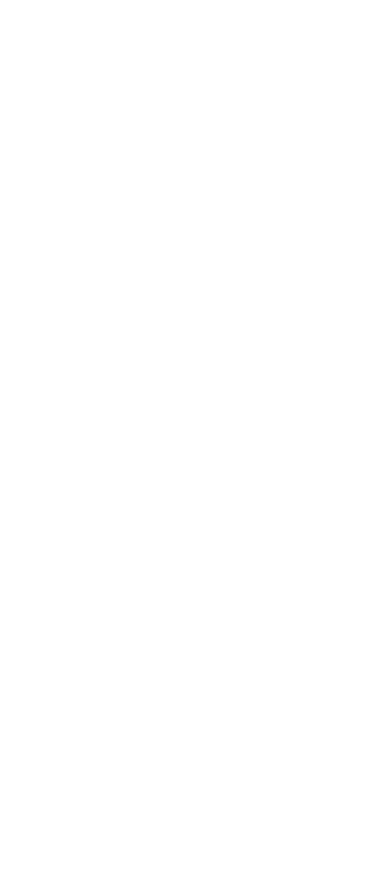
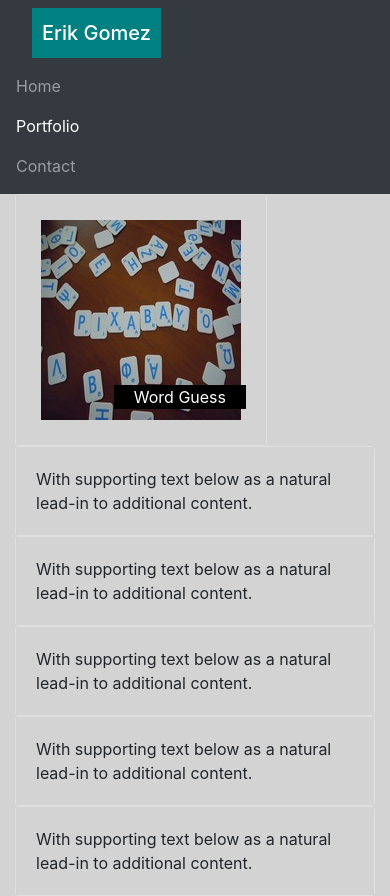
Before and after one commit to egome019/aboutMe-1, a plain HTML site: page portfolio.html in a window 390 px wide. Before the commit the page ends 844 px from the top, so only its background shows below. Drawn offline with nearby package versions, Linux system fonts and the light colour scheme.

Commit message:
updated html files and added an image

```diff
--- a/portfolio.html
+++ b/portfolio.html
@@ -0,0 +1,71 @@
+<!DOCTYPE html>
+<html lang="en">
+<head>
+    <meta charset="UTF-8">
+    <meta name="viewport" content="width=device-width, initial-scale=1.0, shrink-to-fit=no">
+    <title>About Me: Erik Gomez</title>
+
+    <link rel="stylesheet" type="text/css" href="./reset.css">
+    <link rel="stylesheet" href="https://stackpath.bootstrapcdn.com/bootstrap/4.5.0/css/bootstrap.min.css" integrity="sha384-9aIt2nRpC12Uk9gS9baDl411NQApFmC26EwAOH8WgZl5MYYxFfc+NcPb1dKGj7Sk" crossorigin="anonymous">
+    <link rel="stylesheet" type="text/css" href="./style.css">
+</head>
+<body>
+
+        <nav class="navbar navbar-expand-lg navbar-dark bg-dark static-top">
+            <span class="navbar-brand h1 nb1">Erik Gomez</span>
+
+            <div class="navbar-collapse" id="navbarSupportedContent">
+                <ul class="navbar-nav ml-auto">
+                    <li class="nav-item ">
+                        <a class="nav-link" href="index.html">Home</a>
+                    </li>
+                    <li class="nav-item active">
+                        <a class="nav-link" href="portfolio.html">Portfolio <span class="sr-only">(current)</span></a>
+                    </li>
+                    <li class="nav-item">
+                        <a class="nav-link" href="contact.html">Contact</a>
+                    </li>
+                </ul>
+            </div>
+        </nav>
+
+        <section class="container">
+            <section class="row rowbg">
+                <section class="col-sm-6">
+                  <section class="card portcard">
+                    <section class="card-body">
+                      <img src="./images/word guess1.jpg" class="img-fluid img1" alt="Responsive Game of word tiles scattered">
+                      <p class="text-block"> Word Guess</p>
+                    </section>
+                  </section>
+                  <section class="card portcard">
+                    <section class="card-body">
+                      <p class="card-text">With supporting text below as a natural lead-in to additional content.</p>
+                    </section>
+                  </section>
+                  <section class="card portcard">
+                    <section class="card-body">
+                      <p class="card-text">With supporting text below as a natural lead-in to additional content.</p>
+                    </section>
+                  </section>
+                </section>
+                <section class="col-sm-6">
+                  <section class="card portcard">
+                    <section class="card-body">
+                      <p class="card-text">With supporting text below as a natural lead-in to additional content.</p>
+                    </section>
+                  </section>
+                  <section class="card portcard">
+                    <section class="card-body">
+                      <p class="card-text">With supporting text below as a natural lead-in to additional content.</p>
+                    </section>
+                  </section>
+                  <section class="card portcard">
+                    <section class="card-body">
+                      <p class="card-text">With supporting text below as a natural lead-in to additional content.</p>
+                    </section>
+                  </section>
+                </section>
+            </section>
+        </section>
+</body>
--- a/style.css
+++ b/style.css
@@ -1,7 +1,154 @@
-body {
-    background-color:red;
+*{
+  box-sizing: border-box;
 }
 
-header {
-    width: 100%;
+body {
+    background-color: black;
 }
+
+.wrapper {
+  /* Box-model */
+  width: 1024px;
+  padding: 20px;
+}
+
+
+section {
+    background-color: lightgray;
+}
+
+
+
+.nb1{
+  margin-left: 1rem;
+  background-color: teal;
+  padding: 10px;
+
+}
+
+.nb2{
+  flex-basis: auto;
+  display: flex!important;
+}
+
+.abme {
+    width: 300px;
+    padding: 50px;
+    margin: 20px;
+}
+
+.img1{
+    padding: 5px;
+    width: 200px;
+    float: left;
+}
+
+.rowbg{
+  background-color: white;
+}
+
+.portcard{
+    width: fit-content;
+    height: fit-content;
+}
+
+.text-block {
+  position: absolute;
+  bottom: 20px;
+  right: 20px;
+  background-color: black;
+  color: white;
+  padding-left: 20px;
+  padding-right: 20px;
+}
+
+@media screen and (max-width: 980px) {
+    body {
+      background-color: #333;
+    }
+
+    .nb2{
+      flex-basis: auto;
+      display: flex!important;
+      flex-grow: 1;
+      align-items: center;
+    }
+
+    .wrapper {
+      /* Box-model */
+      width: 100%;
+      padding: 20px;
+    }
+
+    #main-content,
+    #sidebar {
+      width: 100%;
+    }
+
+    #sidebar {
+      margin-top: 40px;
+    }
+
+    .img1{
+        padding: 5px;
+        width: 200px;
+        float: left;
+    }
+
+  }
+
+  /* Additional Screen Sizes */
+
+  /* Width at 768px and below */
+  @media screen and (max-width: 768px) {
+    body {
+      background-color: #333;
+    }
+
+    .wrapper {
+      /* Box-model */
+      width: 100%;
+      padding: 20px;
+    }
+
+    #main-content,
+    #sidebar {
+      width: 100%;
+    }
+
+    #sidebar {
+      margin-top: 40px;
+    }
+
+    .img1{
+        width: 6px;
+        width: 50%;
+        }
+
+  }
+
+  /* Width at 640px and below */
+  @media screen and (max-width: 640px) {
+    body {
+      background-color: yellow;
+    }
+
+    .wrapper {
+      /* Box-model */
+      width: 100%;
+      padding: 20px;
+    }
+
+    #main-content,
+    #sidebar {
+      width: 100%;
+    }
+
+    #sidebar {
+      margin-top: 40px;
+    }
+
+    .img1{
+        width: 100%;
+    }
+  }
```
Also changed, not shown: contact.html (+30 -0 lines), index.html (+12 -8 lines), images/word guess1.jpg (added).
